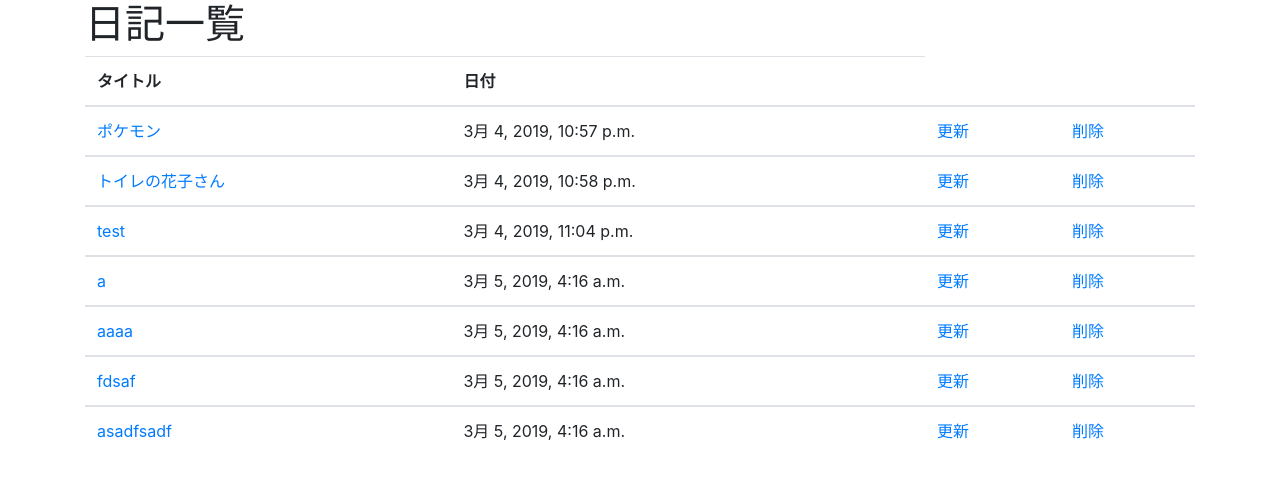
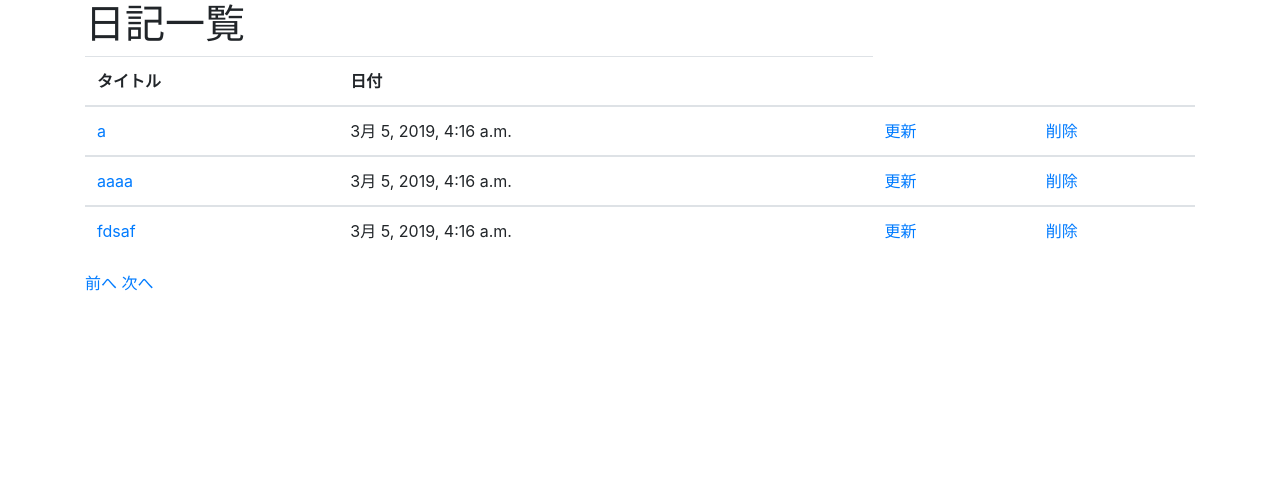
Before and after one commit to a143321/Django_Python_Study_Diary_Using_Class_based_generic_views, a Django app: a page that uses project/diary/templates/diary/day_list.html in a window 1280 px wide. Shown: the part 40-519 px from the top of the page. Run offline with Django 3.2, Linux system fonts and the light colour scheme; data comes from the database, SQL or seed files in the repository; both versions use the stored data as it was after the commit; some libraries are stand-ins or nearby versions.

Commit message:
* ページ処理を追加しました   - 1ページのデータ量を3個に設定しました

```diff
--- a/project/diary/templates/diary/day_list.html
+++ b/project/diary/templates/diary/day_list.html
@@ -24,4 +24,16 @@
     {% endfor %}
     </tbody>
 </table>
+
+<!-- 前へ の部分 -->
+<!-- templateでif文を使用する場合はifタグを記載すること -->
+{% if page_obj.has_previous %}
+    <a href="?page={{page_obj.previous_page_number}}">前へ</a>
+{% endif %}
+
+<!-- 次へ の部分 -->
+{% if page_obj.has_next %}
+    <a href="?page={{page_obj.next_page_number}}">次へ</a>
+{% endif %}
+
 {% endblock %}
--- a/project/diary/views.py
+++ b/project/diary/views.py
@@ -7,6 +7,7 @@ from .models import Day
 
 class IndexView(generic.ListView):
     model = Day
+    paginate_by = 3
 
 
 class AddView(generic.CreateView):
```
Also changed, not shown: project/db.sqlite3.
